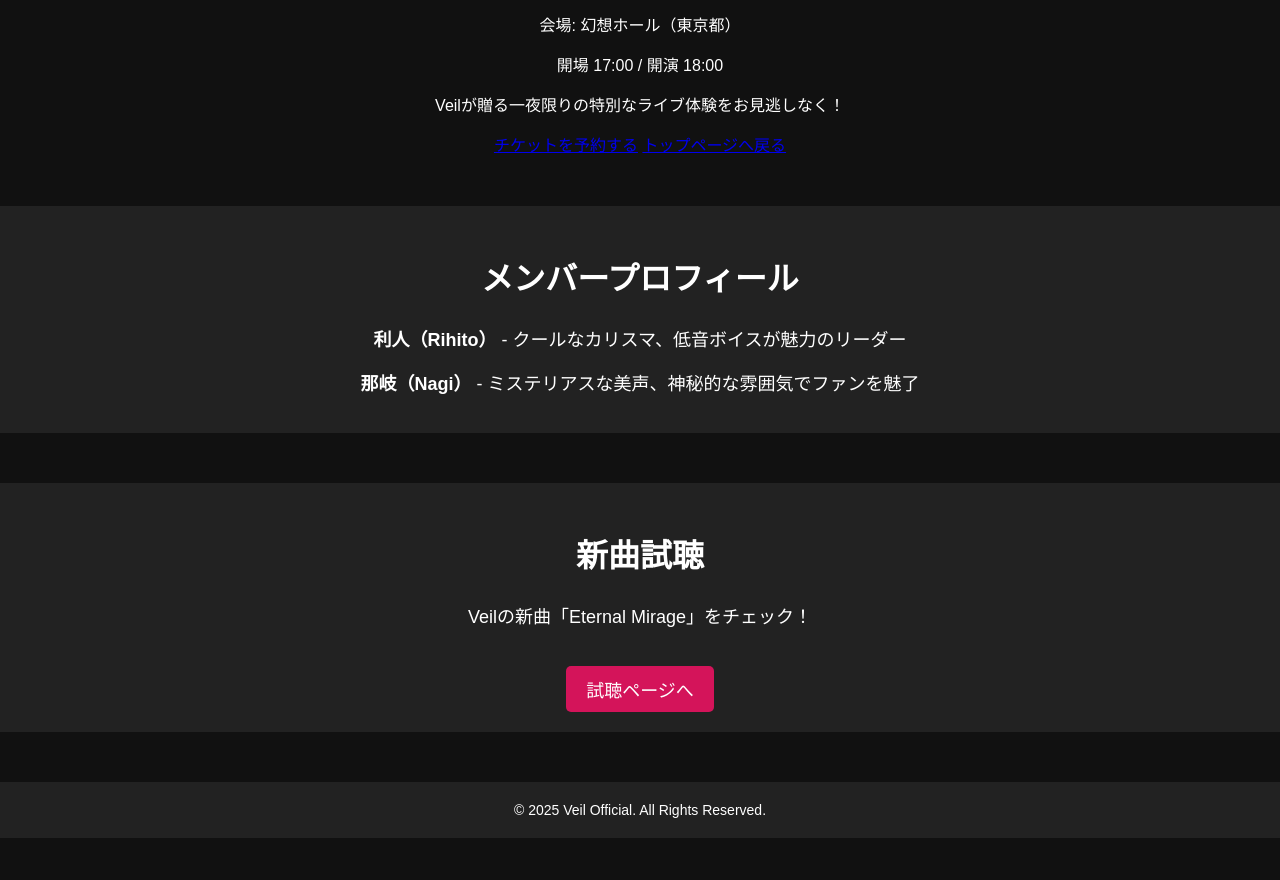
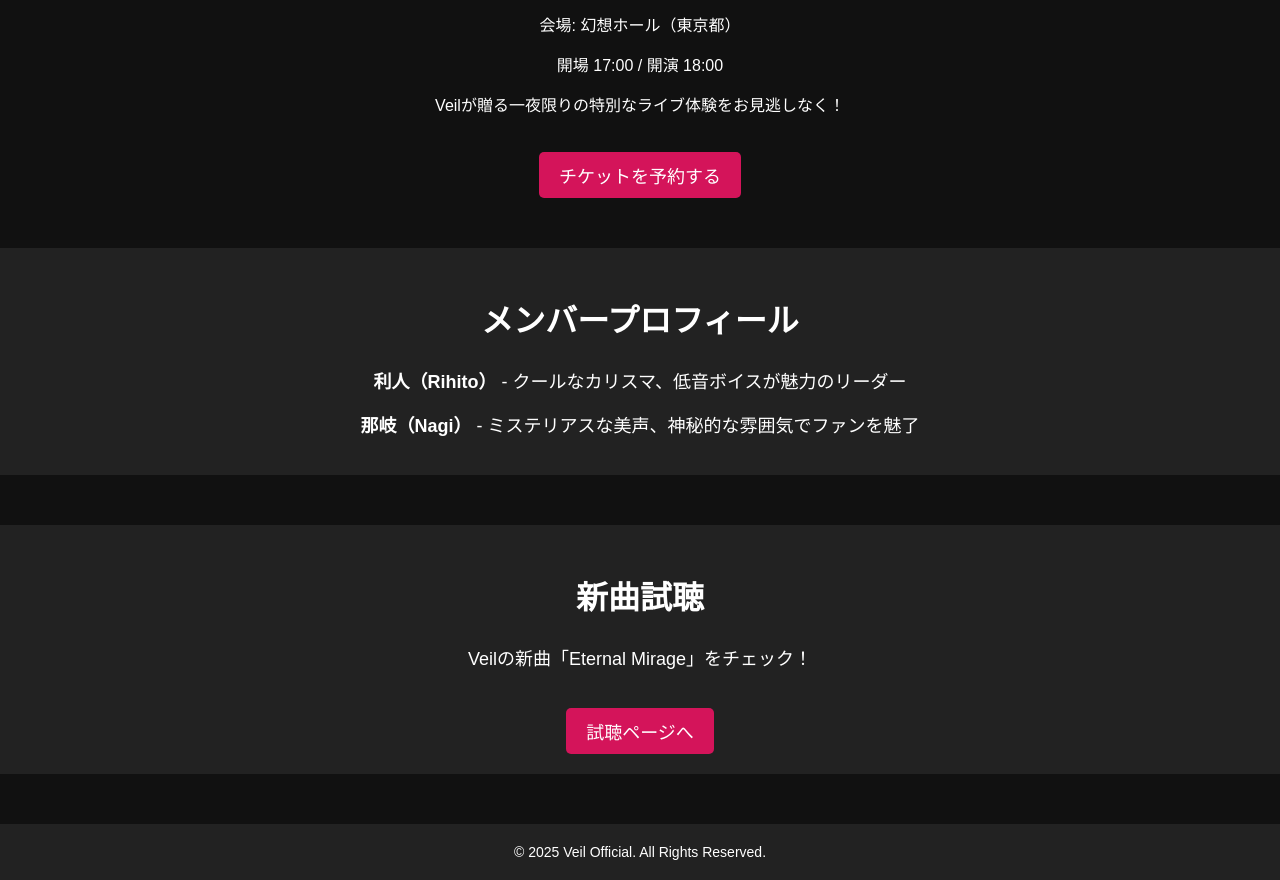
Before and after one commit to Mut-Tom/sibyl_april, a plain HTML site: page index.html in a window 1280 px wide. Shown: the part 920-1800 px from the top of the page. Before the commit the page ends 1758 px from the top, so only its background shows below. Drawn offline with Linux system fonts and the light colour scheme.

Commit message:
Update index.html

```diff
--- a/index.html
+++ b/index.html
@@ -80,8 +80,7 @@
         <p>開場 17:00 / 開演 18:00</p>
         <p>Veilが贈る一夜限りの特別なライブ体験をお見逃しなく！</p>
         <div class="button-container">
-            <a href="buy.html" class="ticket-button">チケットを予約する</a>
-            <a href="index.html" class="ticket-button">トップページへ戻る</a>
+            <a href="buy.html" class="button">チケットを予約する</a>
         </div>
     </div>
 
```
